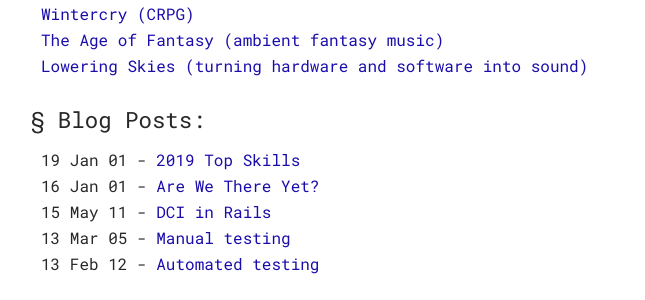
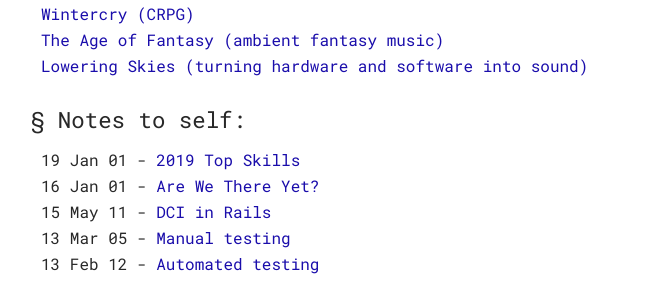
Before and after one commit to vshvedov/vladcodes, a Jekyll site: the page built from index.html, in a window 1280 px wide. Shown: the part 268-568 px from the top of the page, without its empty margins (309-954 px from the left). Built offline with Jekyll 4.4.1, drawn with Linux system fonts in a browser that asks for light colours.

Commit message:
Update index.html

```diff
--- a/index.html
+++ b/index.html
@@ -25,7 +25,7 @@ layout: default
 </div>
 
 <div class="blog">
-  <h1>§ Blog Posts:</h1>
+  <h1>§ Notes to self:</h1>
   <ul class="list">
     {% for post in site.posts %}
     <li>
```
